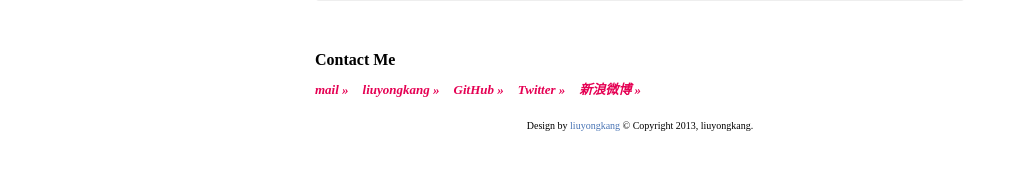
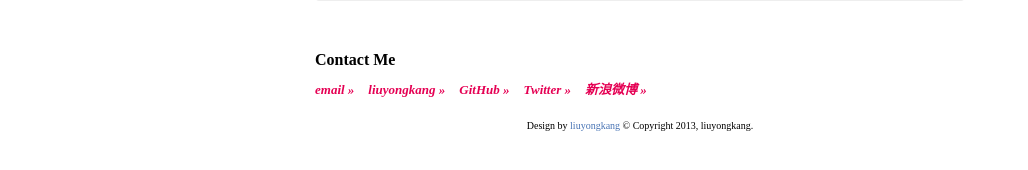
Before and after one commit to liuyongkang/liuyongkang.github.io, a Jekyll site: the page built from _posts/2013-11-22-new.md, in a window 1280 px wide. Shown: the part 173-343 px from the top of the page, without its empty margins (0-1028 px from the left). Built offline with Jekyll 4.4.1, drawn with Linux system fonts in a browser that asks for light colours; Markdown is read by kramdown in place of the engine named in the settings; comment, search, counter and statistics services are not loaded.

Commit message:
修改default

```diff
--- a/_layouts/default.html
+++ b/_layouts/default.html
@@ -8,7 +8,7 @@
 <meta name="description" content="{{ site.description }}" />
 <link rel="stylesheet" href="/css/default.css" type="text/css" />
 <link rel="alternate" type="application/atom+xml" title="Recent Entries" href="{{ site.feed }}" />
-<link rel="shortcut icon" href=/favicon.ico" type="image/x-icon" />
+<link rel="shortcut icon" href="" type="image/x-icon" />
 </head>
 <body>
 <div id="head">
@@ -33,7 +33,7 @@
 	<div id="footer">
 		<h4>Contact Me</h4>
 		<div class="my-link">
-			<a href="" target="_blank" title="liuyongkang's mail">mail&nbsp;&raquo;</a>
+			<a href="" target="_blank" title="liuyongkang's blog" onclick="alert('liuyongkanglinux 在 gamil');return false;">email&nbsp;&raquo;</a>
 			<a href="http://liuyongkang.github.io" target="_blank" title="liuyongkang's blog" rel="friend">liuyongkang&nbsp;&raquo;</a>
 			<a href="http://www.github.com/liuyongkang" target="_blank" title="liuyongkang's github" rel="nofollow">GitHub&nbsp;&raquo;</a>
 			<a href="http://www.twitter.com/mengsuihonglan" target="_blank" title="liuyongkang's twitter" rel="nofollow">Twitter&nbsp;&raquo;</a>
--- a/css/default.css
+++ b/css/default.css
@@ -87,6 +87,7 @@ pre code{border:none;padding:0;}
 .category span{color:#777;font-style:italic;font-size:14px;}
 
 /***************contact style*************/
+.disqus {font-size:12px}
 #footer h3 {color:#777;margin-top:20px;font-size:22px;margin-bottom:10px}
 #footer .my-link a {margin-right:10px;font-weight:bold;font-style:italic;font-size:13px;color:#E50053}
 #footer .copyright {margin-top:15px;font-size:10px;font-color:#ccc;text-align:center}
```
